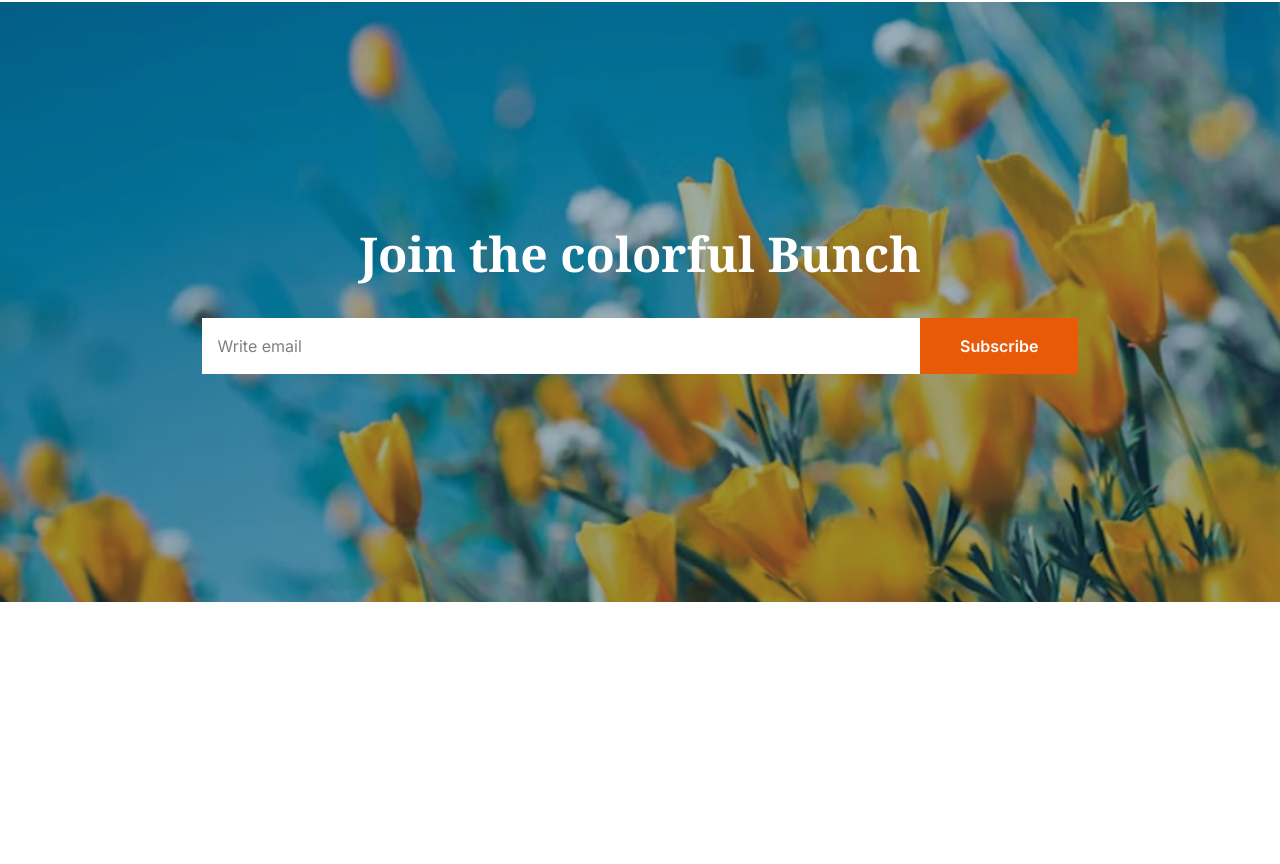
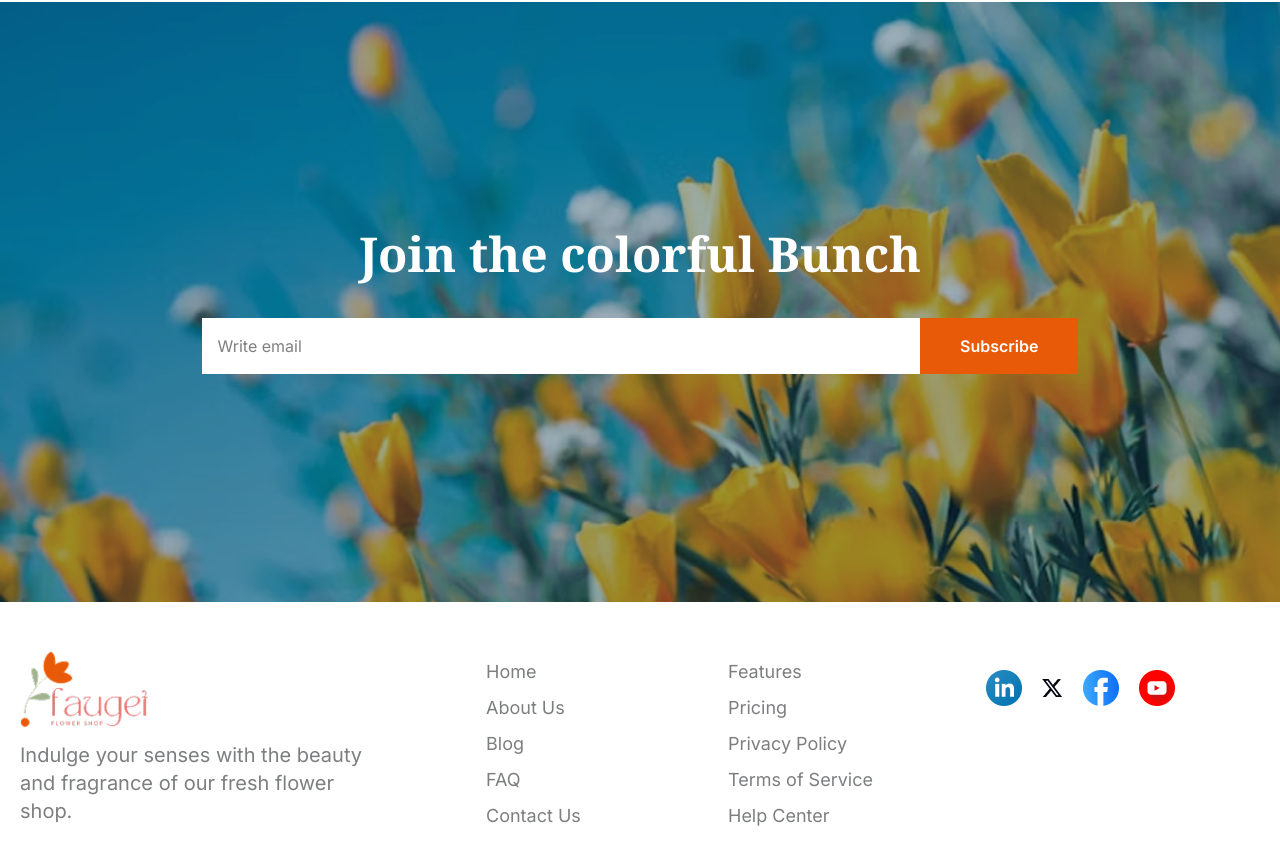
Before and after one commit to mdanwarhossain15441/B12A02-Responsive-Flowers, a plain HTML site: page index.html in a window 1280 px wide. Shown: the part 3624-4488 px from the top of the page. Before the commit the page ends 4226 px from the top, so only its background shows below. Drawn offline with nearby package versions, Linux system fonts and the light colour scheme.

Commit message:
Project complete

```diff
--- a/index.html
+++ b/index.html
@@ -24,8 +24,8 @@
         <div class="nav-menu flex text-sm xl:text-lg">
             <ul class="xl:flex hidden xl:text-[#8987A1]">
                 <li class="mx-3"><a class="px-4 font-medium xl:text-black" href="#">Home</a></li>
-                <li class="mx-3"><a class="px-4" href="#">Shop</a></li>
-                <li class="mx-3"><a class="px-4" href="#">About Us</a></li>
+                <li class="mx-3"><a class="px-4 hover:text-black" href="#">Shop</a></li>
+                <li class="mx-3"><a class="px-4 hover:text-black" href="#">About Us</a></li>
             </ul>
             <a class="flex ml-3" href="#"><img class="mx-1.5" src="./assets/cart.svg" alt="">Cart ($56)</a>
         </div>
@@ -150,14 +150,43 @@
          <div class="newslater bg-[url(./assets/news-letter-bg.png)] h-64 bg-no-repeat bg-cover xl:h-[600px] flex flex-col justify-center">
             <h2 class="text-2xl xl:text-5xl text-center text-white font-bold noto-serif">Join the colorful Bunch</h2>
             <form class="text-center mx-auto inter">
-                <input class="py-1.5 px-1.5 focus:outline-none mt-5 bg-white xl:w-[720px] xl:mt-10 xl:py-4 px-4" placeholder="Write email" type="email" name="" id="">
+                <input class="py-1.5 focus:outline-none mt-5 bg-white xl:w-[720px] xl:mt-10 xl:py-4 px-4" placeholder="Write email" type="email" name="" id="">
                 <input class="bg-[#E95A08] py-1.5 px-3 text-white -ml-1.5 font-semibold xl:py-4 xl:px-10" type="submit" value="Subscribe">
             </form>
          </div>
         <!-- newslater section start -->
     </body>
-    <footer>
-
+    <footer class="py-8 px-5 inter xl:grid xl:grid-cols-4 xl:w-7xl xl:mx-auto xl:gap-12 xl:py-12">
+        <div class="column-1 xl:w-[350px]">
+            <a href="" class="logo"><img class="w-24 xl:w-32" src="./assets/logo.png" alt=""></a>
+            <p class="text-base text-[#7D7E80] py-3 xl:text-xl">Indulge your senses with the beauty and fragrance of our fresh flower shop. </p>
+        </div>
+        <div class="column-2">
+            <ul class="text-base xl:text-lg xl:ml-36 text-[#7D7E80]">
+                <li class="my-2"><a class="hover:text-[#000]" href="#">Home</a></li>
+                <li class="my-2"><a class="hover:text-[#000]" href="#">About Us</a></li>
+                <li class="my-2"><a class="hover:text-[#000]" href="#">Blog</a></li>
+                <li class="my-2"><a class="hover:text-[#000]" href="#">FAQ</a></li>
+                <li class="my-2"><a class="hover:text-[#000]" href="#">Contact Us</a></li>
+            </ul>
+        </div>
+        <div class="column-3">
+            <ul class="text-base xl:text-lg xl:ml-16 text-[#7D7E80]">
+                <li class="my-2"><a class="hover:text-[#000]" href="#">Features</a></li>
+                <li class="my-2"><a class="hover:text-[#000]" href="#">Pricing</a></li>
+                <li class="my-2"><a class="hover:text-[#000]" href="#">Privacy Policy</a></li>
+                <li class="my-2"><a class="hover:text-[#000]" href="#">Terms of Service</a></li>
+                <li class="my-2"><a class="hover:text-[#000]" href="#">Help Center</a></li>
+            </ul>
+        </div>
+        <div class="column-4 mt-5">
+            <ul class="flex items-center">
+                <li class="mr-5"><a href="#"><img src="./assets/icon-linkedin.png" alt=""></a></li>
+                <li class="mr-5"><a href="#"><img src="./assets/icon-twitter.png" alt=""></a></li>
+                <li class="mr-5"><a href="#"><img src="./assets/icon-facebook.png" alt=""></a></li>
+                <li class="mr-5"><a href="#"><img src="./assets/icon-youtube.png" alt=""></a></li>
+            </ul>
+        </div>
     </footer>
 </body>
 </html>
```
